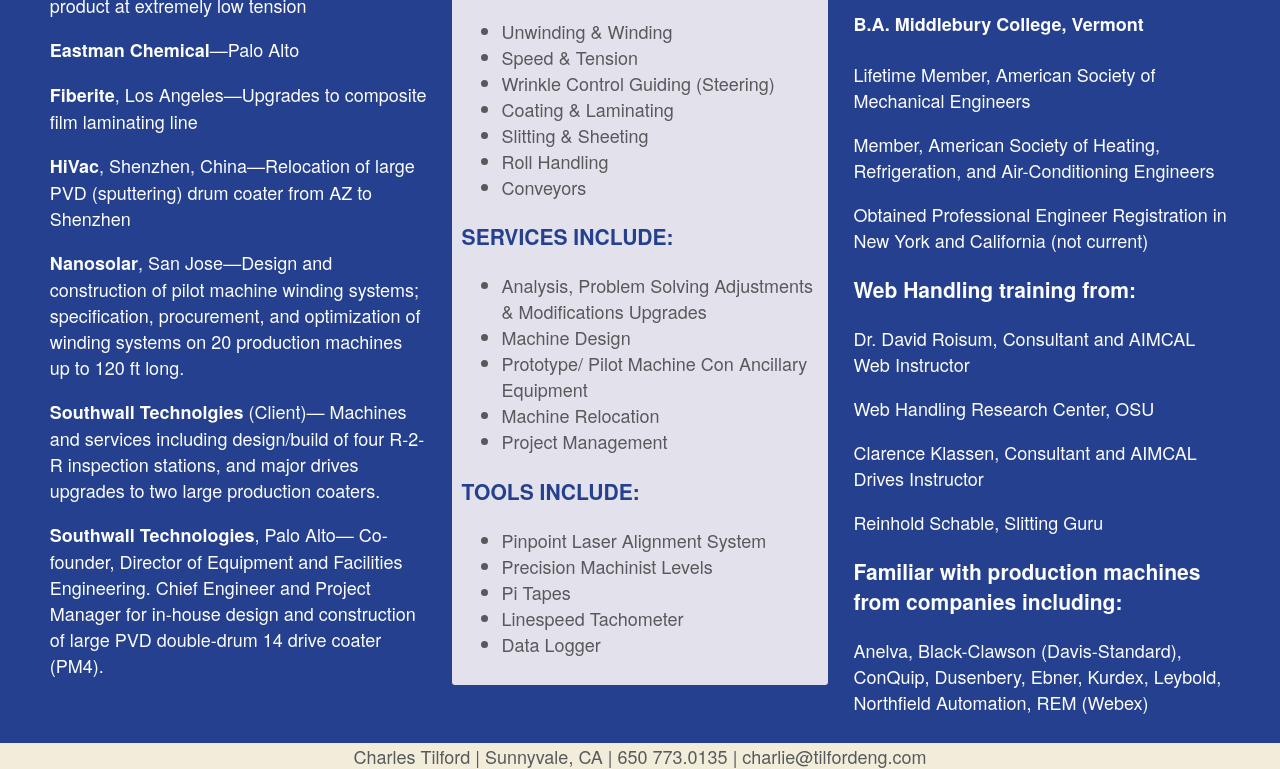
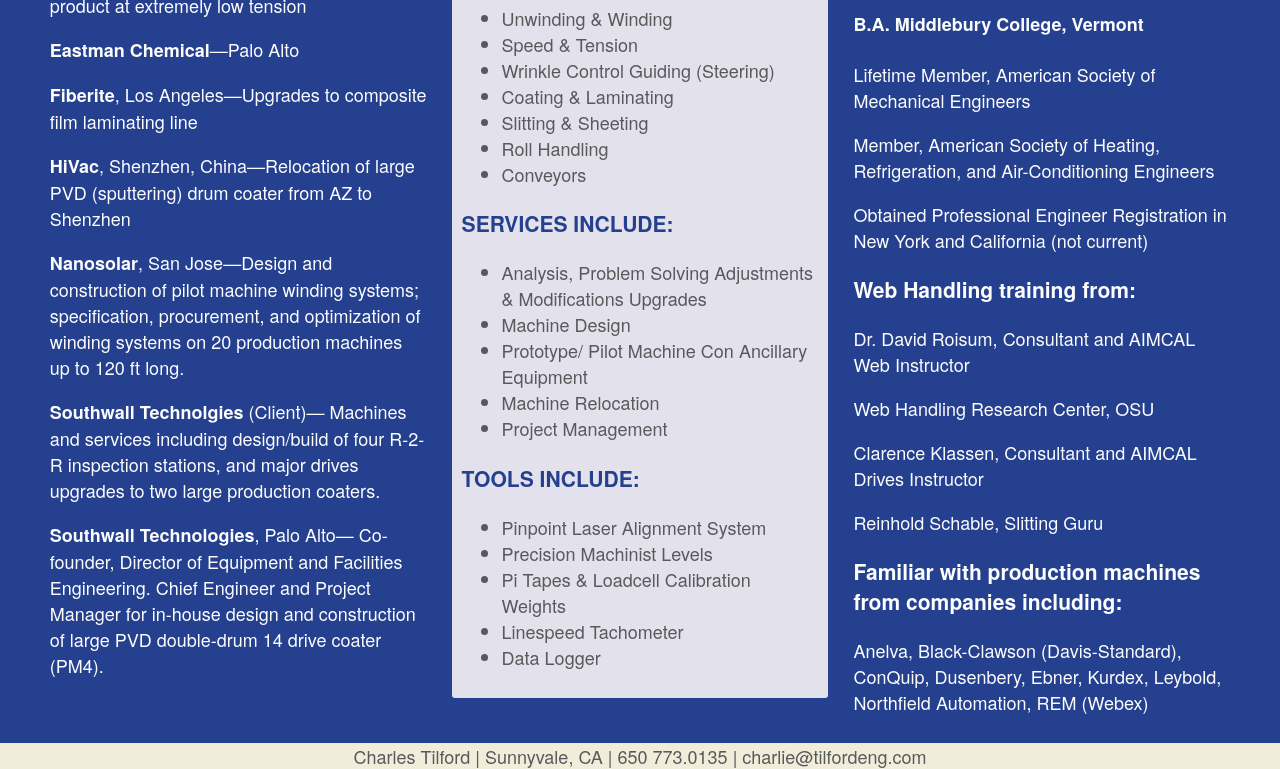
Before and after one commit to generalhenry/tilfordEng.com, a plain HTML site: page index.html in a window 1280 px wide. Shown: the part 537-1306 px from the top of the page. Drawn offline with Linux system fonts and the light colour scheme.

Commit message:
Update index.html

```diff
--- a/index.html
+++ b/index.html
@@ -138,7 +138,7 @@
       <ul>
         <li>Pinpoint Laser Alignment System
         <li>Precision Machinist Levels
-        <li>Pi Tapes
+        <li>Pi Tapes & Loadcell Calibration Weights
         <li>Linespeed Tachometer
         <li>Data Logger
       </ul>
```
